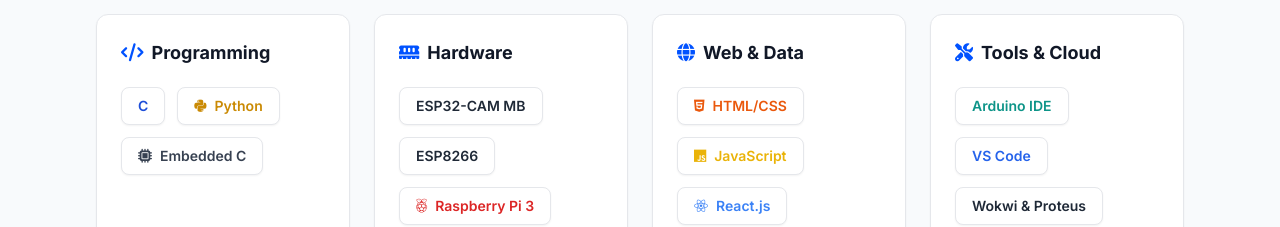
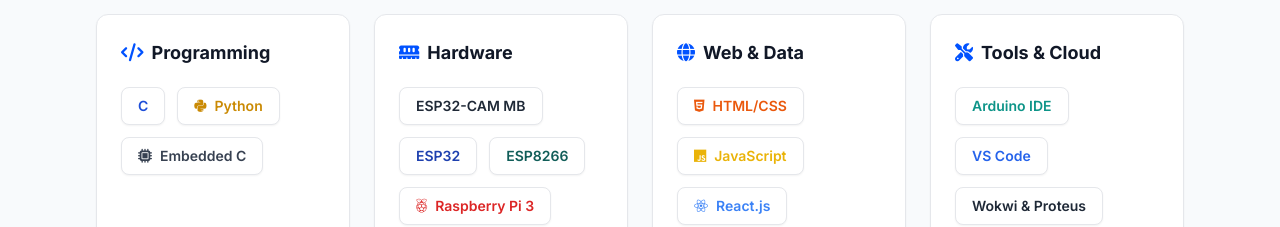
Before and after one commit to Gowtham-Arul/Portfolio, a website built with Vite: page index.html in a window 1280 px wide. Shown: the part 1100-1327 px from the top of the page. Built offline with nearby package versions, Linux system fonts and the light colour scheme; some packages are replaced by stand-ins of ours; animation ran at ten frames a second.

Commit message:
updated.

```diff
--- a/index.html
+++ b/index.html
@@ -127,7 +127,8 @@
             <h3 class="text-lg font-bold text-gray-900 mb-5 flex items-center"><i class="fas fa-memory text-[#0052FF] mr-2"></i> Hardware</h3>
             <div class="flex flex-wrap gap-3">
               <span class="skill-badge text-gray-800">ESP32-CAM MB</span>
-              <span class="skill-badge text-gray-800">ESP8266</span>
+              <span class="skill-badge text-blue-800">ESP32</span>
+              <span class="skill-badge text-teal-800">ESP8266</span>
               <span class="skill-badge text-red-600"><i class="fab fa-raspberry-pi"></i> Raspberry Pi 3</span>
               <span class="skill-badge text-gray-800">8085 & 8051</span>
               <span class="skill-badge text-green-700"><i class="fas fa-satellite-dish"></i> Sensors & Actuators</span>
```
